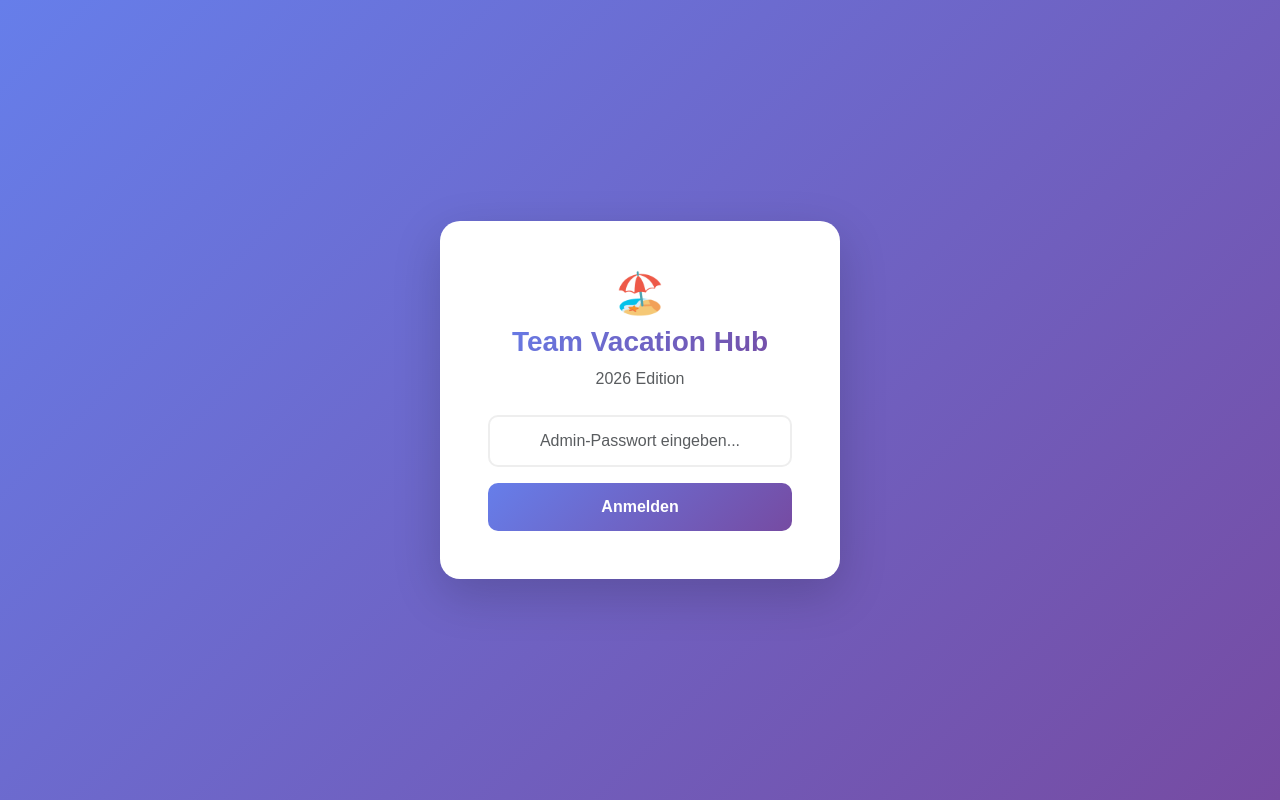
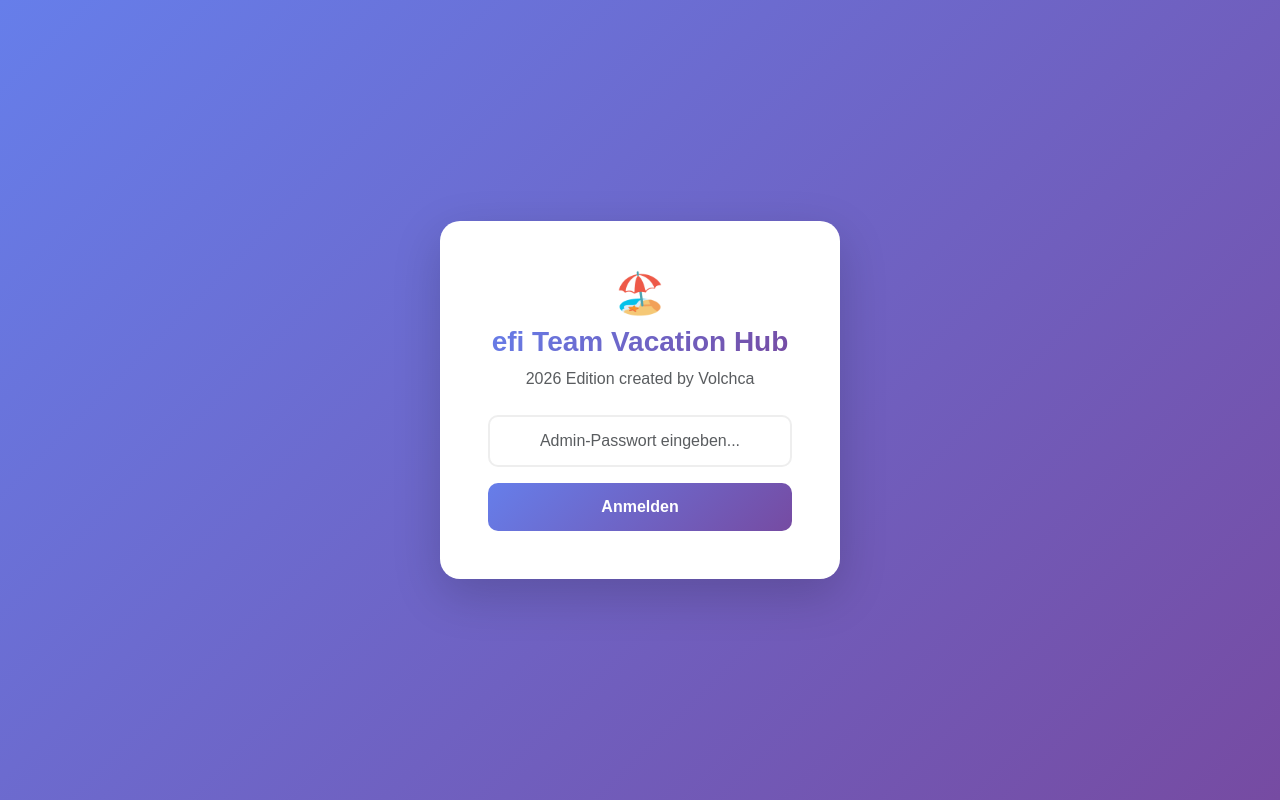
Before and after one commit to shalkev/vacation_hub, a Next.js app: page / in a window 1280 px wide. Built offline with nearby package versions, Linux system fonts and the light colour scheme.

Commit message:
UI: Update login header text

```diff
--- a/src/app/page.js
+++ b/src/app/page.js
@@ -262,8 +262,8 @@ export default function Home() {
           <Card.Body className="p-5">
             <div className="text-center mb-4">
               <h1 className="mb-2">🏖️</h1>
-              <h3 className="gradient-text">Team Vacation Hub</h3>
-              <p className="text-muted">2026 Edition</p>
+              <h3 className="gradient-text">efi Team Vacation Hub</h3>
+              <p className="text-muted">2026 Edition created by Volchca</p>
             </div>
             <Form onSubmit={handleLogin}>
               <Form.Group className="mb-3">
```
